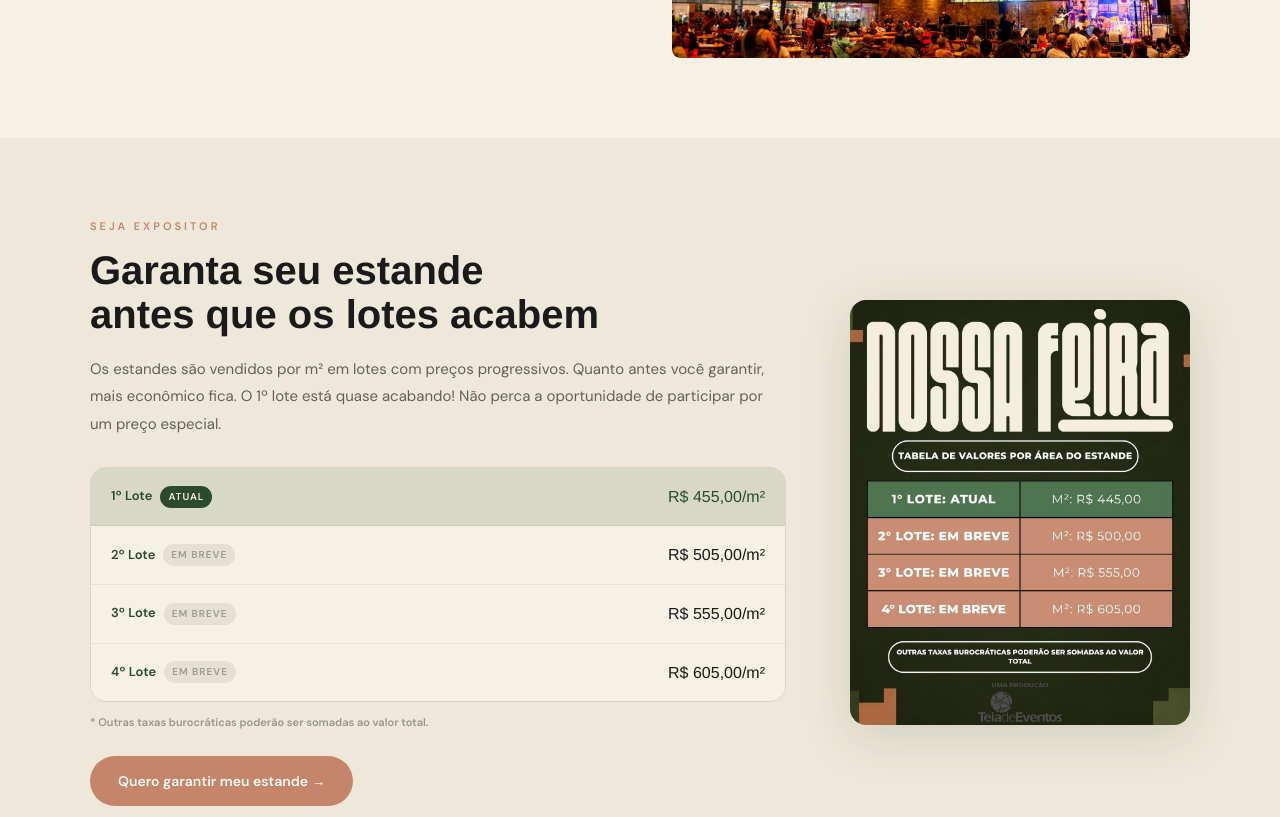
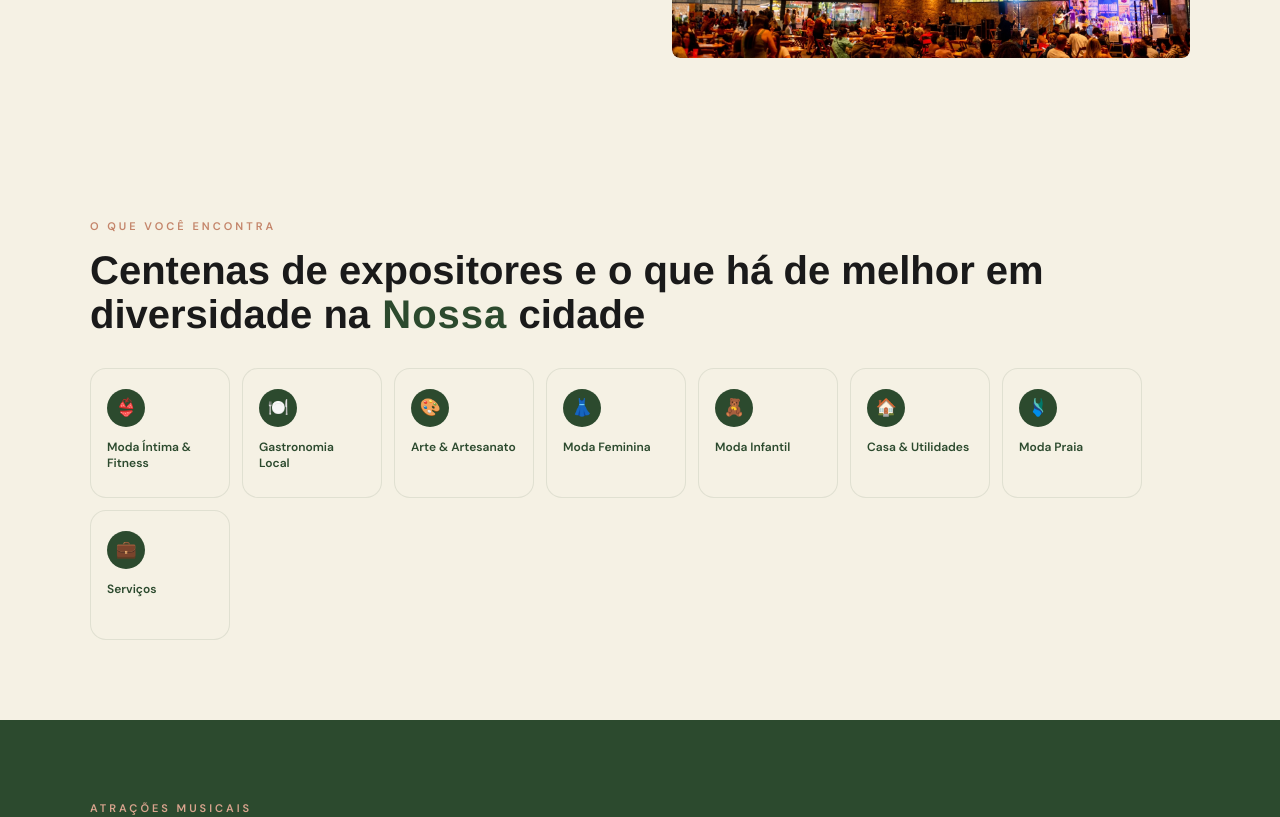
Before and after one commit to TeiaDeEventos/nossa-feira-site, a React (Vite) app: page / in a window 1280 px wide. Shown: the part 1320-2137 px from the top of the page. Built offline with nearby package versions, Linux system fonts and the light colour scheme.

Commit message:
Comment out LotesSection in Home component to temporarily disable its rendering.

```diff
--- a/src/pages/Home/index.tsx
+++ b/src/pages/Home/index.tsx
@@ -423,7 +423,7 @@ function Home() {
       </AboutSection>
 
       {/* ── Lotes ── */}
-      <LotesSection>
+      {/* <LotesSection>
         <LotesInner>
           <LotesTextCol
             initial={{ opacity: 0, x: -32 }}
@@ -504,7 +504,7 @@ function Home() {
             />
           </LotesImageCol>
         </LotesInner>
-      </LotesSection>
+      </LotesSection> */}
 
       {/* ── Categories ── */}
       <CategoriesSection>
```
